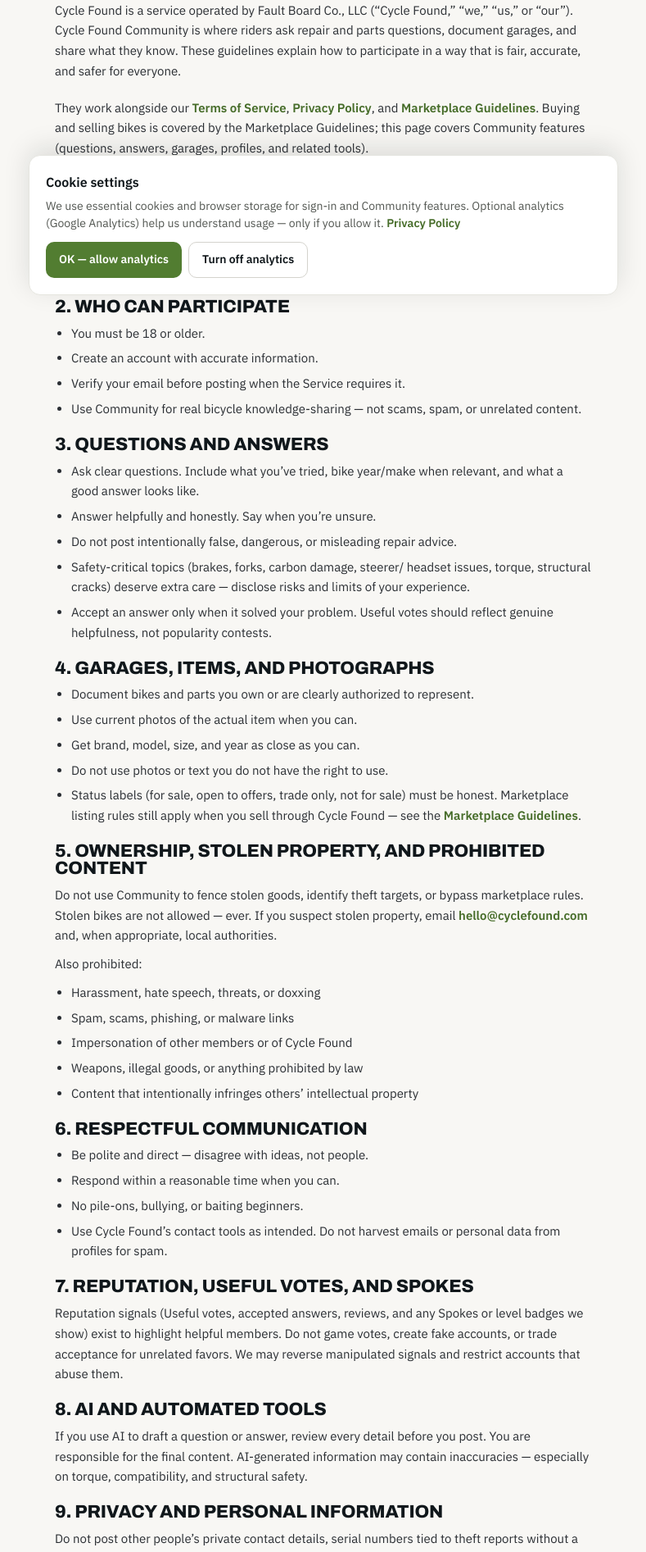
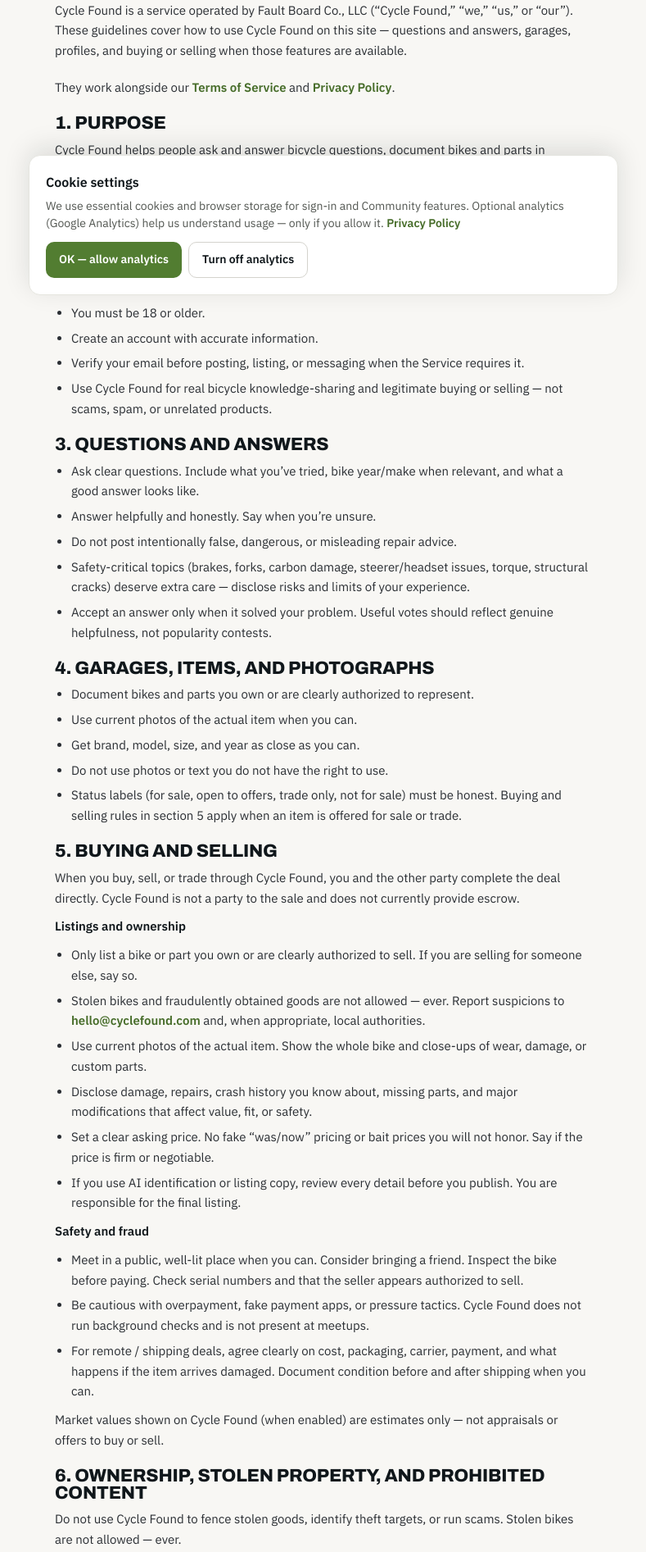
Before and after one commit to mrvylan/cyclefound-community, a Next.js app: page /community-guidelines in a window 1280 px wide. Shown: the part 420-2313 px from the top of the page at 82% size, without its empty margins (245-1034 px from the left). Built offline with nearby package versions, Linux system fonts and the light colour scheme; no server answers.

Commit message:
Unify guidelines for a single site and broaden garage scope.
Drop Marketplace Guidelines links, describe Useful/accepted reputation without Spokes, and cover bikes, parts, tools, and accessories in Privacy and Terms.

Co-authored-by: Cursor <cursoragent@cursor.com>

```diff
--- a/src/app/community-guidelines/page.tsx
+++ b/src/app/community-guidelines/page.tsx
@@ -6,56 +6,52 @@ import { LEGAL } from "@/lib/legal";
 export const metadata: Metadata = {
   title: "Community Guidelines",
   description:
-    "How to ask, answer, and share in Cycle Found Community — fair, accurate, and respectful.",
+    "How to use Cycle Found — ask and answer, document garages, and buy or sell fairly and safely.",
 };
+
+const linkClass =
+  "font-semibold text-accent-hover underline-offset-2 hover:underline";
 
 export default function CommunityGuidelinesPage() {
   return (
     <LegalPage
-      eyebrow="Community"
+      eyebrow="Cycle Found"
       title="Community Guidelines"
       effectiveDate="November 5, 2026"
     >
       <p className="m-0 rounded-[10px] border border-accent-soft-border bg-accent-soft px-3.5 py-3 text-[14px] leading-[1.5] text-ink">
-        <strong className="font-semibold">Pre-Alpha · Demo.</strong> Community is early
-        access. Some screens use mock or sample data for testing. Treat advice as
+        <strong className="font-semibold">Pre-Alpha · Demo.</strong> Cycle Found Community
+        is early access. Some screens use mock or sample data for testing. Treat advice as
         member-to-member knowledge-sharing — not a substitute for a qualified mechanic on
         safety-critical work. Tagline: Ask · Share · Ride.
       </p>
       <p className="m-0">
         Cycle Found is a service operated by Fault Board Co., LLC (“Cycle Found,” “we,”
-        “us,” or “our”). Cycle Found Community is where riders ask repair and parts
-        questions, document garages, and share what they know. These guidelines explain
-        how to participate in a way that is fair, accurate, and safer for everyone.
+        “us,” or “our”). These guidelines cover how to use Cycle Found on this site —
+        questions and answers, garages, profiles, and buying or selling when those features
+        are available.
       </p>
       <p className="m-0">
         They work alongside our{" "}
-        <Link href={LEGAL.terms} className="font-semibold text-accent-hover underline-offset-2 hover:underline">
+        <Link href={LEGAL.terms} className={linkClass}>
           Terms of Service
-        </Link>
-        ,{" "}
-        <Link href={LEGAL.privacy} className="font-semibold text-accent-hover underline-offset-2 hover:underline">
+        </Link>{" "}
+        and{" "}
+        <Link href={LEGAL.privacy} className={linkClass}>
           Privacy Policy
         </Link>
-        , and{" "}
-        <a
-          href={LEGAL.marketplaceGuidelines}
-          className="font-semibold text-accent-hover underline-offset-2 hover:underline"
-        >
-          Marketplace Guidelines
-        </a>
-        . Buying and selling bikes is covered by the Marketplace Guidelines; this page
-        covers Community features (questions, answers, garages, profiles, and related
-        tools).
+        .
       </p>
 
-      <LegalSection title="1. Purpose of the community">
+      <LegalSection title="1. Purpose">
         <p className="m-0">
-          Community helps people ask and answer bicycle questions, document bikes and
-          parts in garages, and build reputation through helpful contributions. Advice
-          here is member-to-member. Cycle Found does not guarantee that any answer is
-          complete or correct — verify safety-critical work with a qualified mechanic
-          when needed.
+          Cycle Found helps people ask and answer bicycle questions, document bikes and
+          parts in garages, build reputation through helpful contributions, and — when
+          market features are available — connect about used bikes and parts. Advice here is
+          member-to-member. Cycle Found does not guarantee that any answer is complete or
+          correct — verify safety-critical work with a qualified mechanic when needed.
+          Cycle Found does not currently process bike payments, hold funds, or inspect
+          bikes.
         </p>
       </LegalSection>
 
@@ -63,21 +59,27 @@ export default function CommunityGuidelinesPage() {
         <ul className="m-0 list-disc space-y-1.5 pl-5">
           <li>You must be 18 or older.</li>
           <li>Create an account with accurate information.</li>
-          <li>Verify your email before posting when the Service requires it.</li>
           <li>
-            Use Community for real bicycle knowledge-sharing — not scams, spam, or
-            unrelated content.
+            Verify your email before posting, listing, or messaging when the Service
+            requires it.
+          </li>
+          <li>
+            Use Cycle Found for real bicycle knowledge-sharing and legitimate buying or
+            selling — not scams, spam, or unrelated products.
           </li>
         </ul>
       </LegalSection>
 
       <LegalSection title="3. Questions and answers">
         <ul className="m-0 list-disc space-y-1.5 pl-5">
-          <li>Ask clear questions. Include what you’ve tried, bike year/make when relevant, and what a good answer looks like.</li>
+          <li>
+            Ask clear questions. Include what you’ve tried, bike year/make when relevant,
+            and what a good answer looks like.
+          </li>
           <li>Answer helpfully and honestly. Say when you’re unsure.</li>
           <li>Do not post intentionally false, dangerous, or misleading repair advice.</li>
           <li>
-            Safety-critical topics (brakes, forks, carbon damage, steerer/ headset issues,
+            Safety-critical topics (brakes, forks, carbon damage, steerer/headset issues,
             torque, structural cracks) deserve extra care — disclose risks and limits of
             your experience.
           </li>
@@ -96,31 +98,76 @@ export default function CommunityGuidelinesPage() {
           <li>Do not use photos or text you do not have the right to use.</li>
           <li>
             Status labels (for sale, open to offers, trade only, not for sale) must be
-            honest. Marketplace listing rules still apply when you sell through Cycle
-            Found — see the{" "}
-            <a
-              href={LEGAL.marketplaceGuidelines}
-              className="font-semibold text-accent-hover underline-offset-2 hover:underline"
-            >
-              Marketplace Guidelines
-            </a>
-            .
+            honest. Buying and selling rules in section 5 apply when an item is offered for
+            sale or trade.
           </li>
         </ul>
       </LegalSection>
 
-      <LegalSection title="5. Ownership, stolen property, and prohibited content">
+      <LegalSection title="5. Buying and selling">
         <p className="m-0">
-          Do not use Community to fence stolen goods, identify theft targets, or bypass
-          marketplace rules. Stolen bikes are not allowed — ever. If you suspect stolen
-          property, email{" "}
-          <a
-            href={`mailto:${LEGAL.supportEmail}`}
-            className="font-semibold text-accent-hover underline-offset-2 hover:underline"
-          >
-            {LEGAL.supportEmail}
-          </a>{" "}
-          and, when appropriate, local authorities.
+          When you buy, sell, or trade through Cycle Found, you and the other party complete
+          the deal directly. Cycle Found is not a party to the sale and does not currently
+          provide escrow.
+        </p>
+        <p className="m-0 font-semibold text-ink">Listings and ownership</p>
+        <ul className="m-0 list-disc space-y-1.5 pl-5">
+          <li>
+            Only list a bike or part you own or are clearly authorized to sell. If you are
+            selling for someone else, say so.
+          </li>
+          <li>
+            Stolen bikes and fraudulently obtained goods are not allowed — ever. Report
+            suspicions to{" "}
+            <a href={`mailto:${LEGAL.supportEmail}`} className={linkClass}>
+              {LEGAL.supportEmail}
+            </a>{" "}
+            and, when appropriate, local authorities.
+          </li>
+          <li>
+            Use current photos of the actual item. Show the whole bike and close-ups of
+            wear, damage, or custom parts.
+          </li>
+          <li>
+            Disclose damage, repairs, crash history you know about, missing parts, and
+            major modifications that affect value, fit, or safety.
+          </li>
+          <li>
+            Set a clear asking price. No fake “was/now” pricing or bait prices you will not
+            honor. Say if the price is firm or negotiable.
+          </li>
+          <li>
+            If you use AI identification or listing copy, review every detail before you
+            publish. You are responsible for the final listing.
+          </li>
+        </ul>
+        <p className="m-0 font-semibold text-ink">Safety and fraud</p>
+        <ul className="m-0 list-disc space-y-1.5 pl-5">
+          <li>
+            Meet in a public, well-lit place when you can. Consider bringing a friend.
+            Inspect the bike before paying. Check serial numbers and that the seller appears
+            authorized to sell.
+          </li>
+          <li>
+            Be cautious with overpayment, fake payment apps, or pressure tactics. Cycle
+            Found does not run background checks and is not present at meetups.
+          </li>
+          <li>
+            For remote / shipping deals, agree clearly on cost, packaging, carrier, payment,
+            and what happens if the item arrives damaged. Document condition before and
+            after shipping when you can.
+          </li>
+        </ul>
+        <p className="m-0">
+          Market values shown on Cycle Found (when enabled) are estimates only — not
+          appraisals or offers to buy or sell.
+        </p>
+      </LegalSection>
+
+      <LegalSection title="6. Ownership, stolen property, and prohibited content">
+        <p className="m-0">
+          Do not use Cycle Found to fence stolen goods, identify theft targets, or run
+          scams. Stolen bikes are not allowed — ever.
         </p>
         <p className="m-0">Also prohibited:</p>
         <ul className="m-0 list-disc space-y-1.5 pl-5">
@@ -128,11 +175,12 @@ export default function CommunityGuidelinesPage() {
           <li>Spam, scams, phishing, or malware links</li>
           <li>Impersonation of other members or of Cycle Found</li>
           <li>Weapons, illegal goods, or anything prohibited by law</li>
+          <li>Intentionally false photos or specs on listings or garage items</li>
           <li>Content that intentionally infringes others’ intellectual property</li>
         </ul>
       </LegalSection>
 
-      <LegalSection title="6. Respectful communication">
+      <LegalSection title="7. Respectful communication">
         <ul className="m-0 list-disc space-y-1.5 pl-5">
           <li>Be polite and direct — disagree with ideas, not people.</li>
           <li>Respond within a reasonable time when you can.</li>
@@ -144,66 +192,62 @@ export default function CommunityGuidelinesPage() {
         </ul>
       </LegalSection>
 
-      <LegalSection title="7. Reputation, Useful votes, and Spokes">
+      <LegalSection title="8. Reputation, Useful votes, and accepted answers">
         <p className="m-0">
-          Reputation signals (Useful votes, accepted answers, reviews, and any Spokes or
-          level badges we show) exist to highlight helpful members. Do not game votes,
-          create fake accounts, or trade acceptance for unrelated favors. We may reverse
-          manipulated signals and restrict accounts that abuse them.
+          Reputation on Cycle Found comes from what you contribute — especially Useful
+          votes on questions and answers, answers the asker marks as accepted, and member
+          reviews when those are shown. Do not game votes, create fake accounts, or trade
+          acceptance for unrelated favors. We may reverse manipulated signals and restrict
+          accounts that abuse them.
         </p>
       </LegalSection>
 
-      <LegalSection title="8. AI and automated tools">
+      <LegalSection title="9. AI and automated tools">
         <p className="m-0">
-          If you use AI to draft a question or answer, review every detail before you post.
-          You are responsible for the final content. AI-generated information may contain
-          inaccuracies — especially on torque, compatibility, and structural safety.
+          If you use AI to draft a question, answer, or listing, review every detail before
+          you post. You are responsible for the final content. AI-generated information may
+          contain inaccuracies — especially on torque, compatibility, specs, and structural
+          safety.
         </p>
       </LegalSection>
 
-      <LegalSection title="9. Privacy and personal information">
+      <LegalSection title="10. Privacy and personal information">
         <p className="m-0">
           Do not post other people’s private contact details, serial numbers tied to theft
           reports without a legitimate reason, or sensitive personal information in public
           threads. See our{" "}
-          <Link href={LEGAL.privacy} className="font-semibold text-accent-hover underline-offset-2 hover:underline">
+          <Link href={LEGAL.privacy} className={linkClass}>
             Privacy Policy
           </Link>{" "}
           for how Cycle Found handles account data.
         </p>
       </LegalSection>
 
-      <LegalSection title="10. Reporting problems">
+      <LegalSection title="11. Reporting problems">
         <p className="m-0">
           If you see content that looks stolen, scammy, abusive, unsafe, or otherwise
           against these guidelines, email{" "}
-          <a
-            href={`mailto:${LEGAL.supportEmail}`}
-            className="font-semibold text-accent-hover underline-offset-2 hover:underline"
-          >
+          <a href={`mailto:${LEGAL.supportEmail}`} className={linkClass}>
             {LEGAL.supportEmail}
           </a>{" "}
-          with the page link and a short explanation. Reports help keep Community healthier
-          for everyone.
+          with the page link and a short explanation. Reports help keep Cycle Found
+          healthier for everyone.
         </p>
       </LegalSection>
 
-      <LegalSection title="11. Account restrictions and enforcement">
+      <LegalSection title="12. Account restrictions and enforcement">
         <p className="m-0">
-          Depending on the issue, Cycle Found may remove posts, limit posting or messaging,
-          or suspend or terminate accounts. Serious problems — especially stolen property,
-          fraud, or harassment — may result in permanent loss of access across Cycle Found
-          services. We may not be able to share every detail of an investigation.
+          Depending on the issue, Cycle Found may remove posts or listings, limit posting or
+          messaging, or suspend or terminate accounts. Serious problems — especially stolen
+          property, fraud, or harassment — may result in permanent loss of access. We may
+          not be able to share every detail of an investigation.
         </p>
       </LegalSection>
 
-      <LegalSection title="12. Contacting Cycle Found support">
+      <LegalSection title="13. Contacting Cycle Found support">
         <p className="m-0">
-          Questions about Community, accounts, or these guidelines:{" "}
-          <a
-            href={`mailto:${LEGAL.supportEmail}`}
-            className="font-semibold text-accent-hover underline-offset-2 hover:underline"
-          >
+          Questions about Cycle Found, accounts, or these guidelines:{" "}
+          <a href={`mailto:${LEGAL.supportEmail}`} className={linkClass}>
             {LEGAL.supportEmail}
           </a>
         </p>
@@ -213,21 +257,9 @@ export default function CommunityGuidelinesPage() {
           171 Branham Ln, Ste 10 POB 1074, San Jose, CA 95136, United States
         </p>
         <p className="m-0 text-[14px] text-muted">
-          Looking for buying and selling rules? See the{" "}
-          <a
-            href={LEGAL.marketplaceGuidelines}
-            className="font-semibold text-accent-hover underline-offset-2 hover:underline"
-          >
-            Marketplace Guidelines
-          </a>
-          .{" "}
-          <Link
-            href="/"
-            className="font-semibold text-accent-hover underline-offset-2 hover:underline"
-          >
+          <Link href="/" className={linkClass}>
             Back to Community
           </Link>
-          .
         </p>
       </LegalSection>
     </LegalPage>
--- a/src/app/terms/page.tsx
+++ b/src/app/terms/page.tsx
@@ -34,10 +34,10 @@ export default function TermsPage() {
           (collectively, the “Service”).
         </LegalP>
         <LegalP>
-          Cycle Found is an online marketplace that helps people browse, list, and connect
-          about used bicycles, and a Community for questions, answers, and garages. The
-          Service is currently in beta and focused on Northern California, while available
-          to users in the United States.
+          Cycle Found helps people browse, list, document, and connect about used bicycles,
+          parts, tools, and bike accessories, and includes Community for questions,
+          answers, and garages. The Service is currently in beta / Pre-Alpha and focused on
+          Northern California, while available to users in the United States.
         </LegalP>
         <LegalP>
           By creating an account, accessing the Service, or using any Cycle Found feature,
@@ -74,13 +74,10 @@ export default function TermsPage() {
           buy or sell.
         </LegalP>
         <LegalP>
-          Participation in Community is also subject to our{" "}
-          <LegalLink href={LEGAL.communityGuidelines}>Community Guidelines</LegalLink>.
-          Buying and selling on the marketplace remains subject to the{" "}
-          <LegalLink href={LEGAL.marketplaceGuidelines} external>
-            Marketplace Guidelines
-          </LegalLink>
-          . The same Cycle Found account may work across marketplace and Community.
+          How you use Cycle Found — including questions and answers, garages, and buying or
+          selling when those features are available — is also subject to our{" "}
+          <LegalLink href={LEGAL.communityGuidelines}>Community Guidelines</LegalLink>. The
+          same Cycle Found account may work across related Cycle Found surfaces.
         </LegalP>
       </LegalSection>
 
--- a/src/lib/legal.ts
+++ b/src/lib/legal.ts
@@ -1,17 +1,9 @@
-/**
- * Legal routes on community.cyclefound.com.
- * Marketplace guidelines remain on cyclefound.com (not duplicated here).
- */
+/** Legal routes on community.cyclefound.com (single-site guidelines). */
 export const LEGAL = {
   terms: "/terms",
   privacy: "/privacy",
   copyright: "/copyright",
   communityGuidelines: "/community-guidelines",
-  /** External — marketplace site only */
-  marketplaceGuidelines: "https://cyclefound.com/marketplace-guidelines",
   supportEmail: "hello@cyclefound.com",
   copyrightEmail: "copyright@cyclefound.com",
 } as const;
-
-/** @deprecated use LEGAL.communityGuidelines */
-export const communityGuidelinesPath = LEGAL.communityGuidelines;
```
Also changed, not shown: src/app/privacy/page.tsx (+24 -18 lines).
